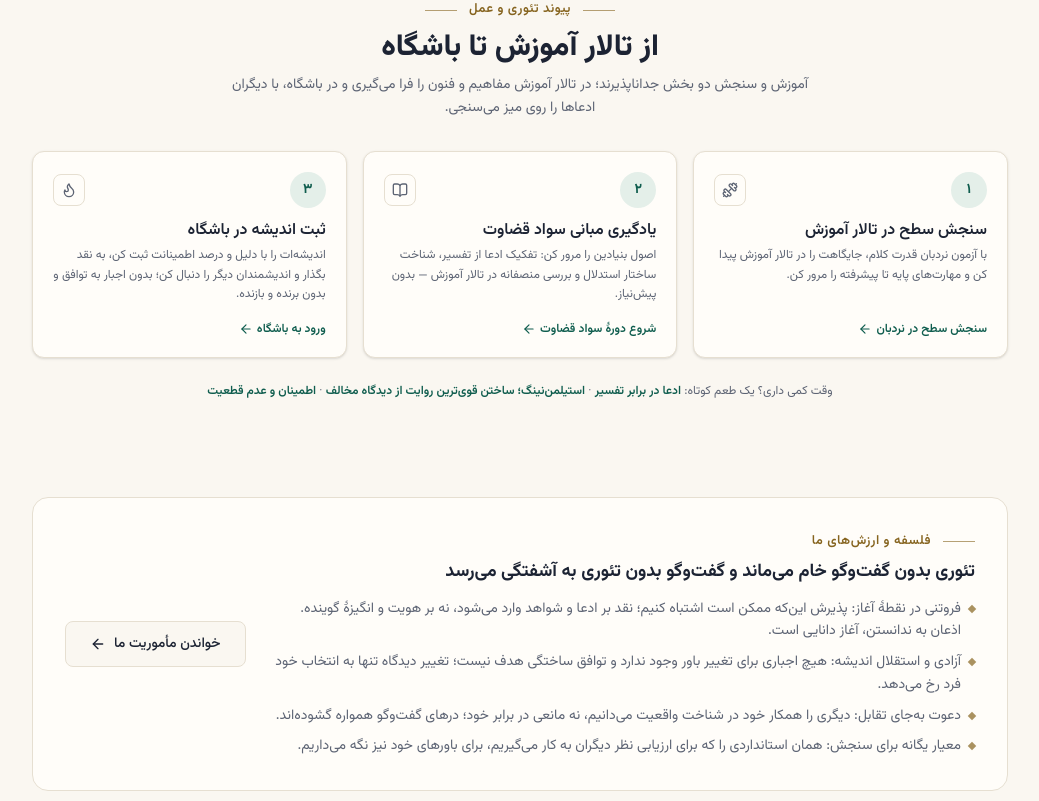
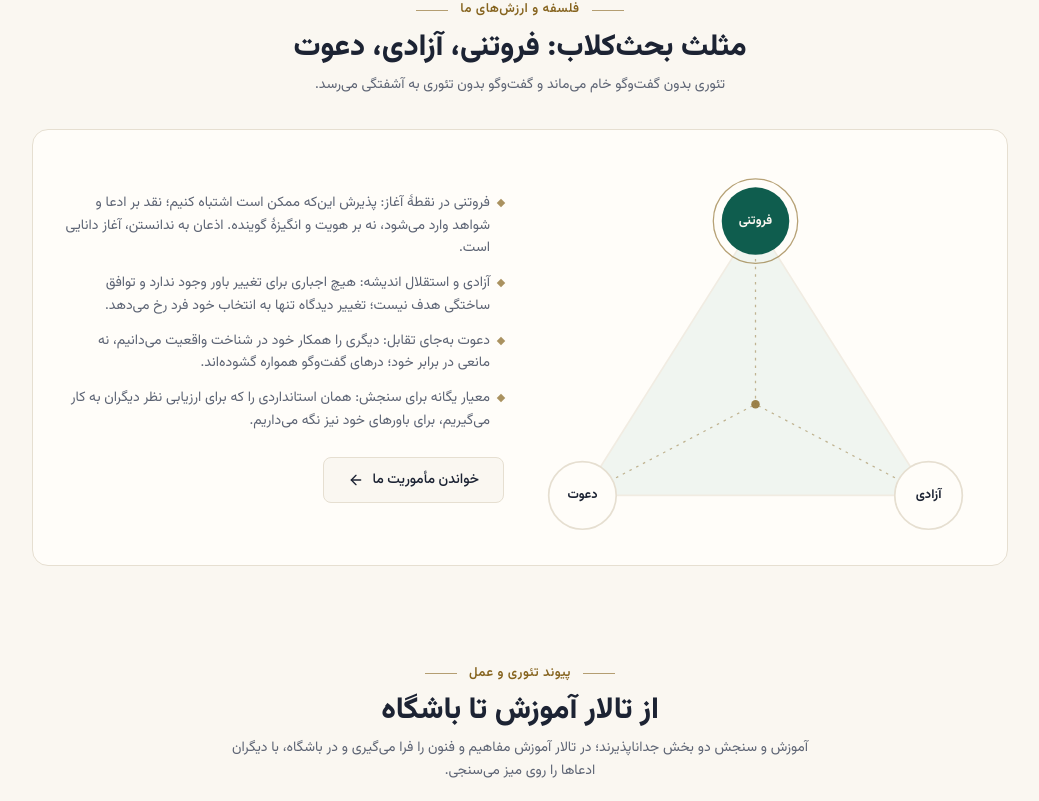
Before and after one commit to Mhmdrza/bahsclub, a Next.js app: page / in a window 1280 px wide. Shown: the part 1419-2220 px from the top of the page, without its empty margins (120-1159 px from the left). Built offline with nearby package versions, Linux system fonts and the light colour scheme; no server answers.

Commit message:
feat(home): draw brand spine triangle (فروتنی · آزادی · دعوت)

```diff
--- a/src/app/page.tsx
+++ b/src/app/page.tsx
@@ -9,6 +9,7 @@ import {
   BookOpen,
 } from "lucide-react";
 import HeroSection from "@/components/HeroSection";
+import { BrandTriangle } from "@/components/BrandTriangle";
 import { getArticleBySlug, getSiteConfig } from "@/lib/content";
 import { LADDER } from "@/lib/ladder";
 import { pageMetadata } from "@/lib/seo";
@@ -142,6 +143,38 @@ export default function HomePage() {
         </div>
       </section>
 
+       {/* 4. Why: the spine triangle + mission line */}
+      <section className="mb-20 sm:mb-24">
+        <div className="mb-8 text-center">
+          <p className="eyebrow eyebrow-centered mb-2">فلسفه و ارزش‌های ما</p>
+          <h2 className="text-3xl font-extrabold">مثلث بحث‌کلاب: فروتنی، آزادی، دعوت</h2>
+          <p className="mx-auto mt-2 max-w-xl text-sm leading-relaxed text-muted">
+            تئوری بدون گفت‌وگو خام می‌ماند و گفت‌وگو بدون تئوری به آشفتگی می‌رسد.
+          </p>
+        </div>
+
+        <div className="grid items-center gap-8 rounded-2xl border border-border bg-surface p-6 sm:p-8 lg:grid-cols-2">
+          <BrandTriangle />
+          <div>
+            <ul className="space-y-3 text-sm leading-relaxed text-muted">
+              {WHY.map((w) => (
+                <li key={w} className="flex items-start gap-2">
+                  <span className="mt-2 h-1.5 w-1.5 shrink-0 rotate-45 bg-gold/70" />
+                  <span>{w}</span>
+                </li>
+              ))}
+            </ul>
+            <Link
+              href="/mission"
+              className="mt-6 inline-flex shrink-0 items-center gap-2 rounded-lg border border-border bg-background px-6 py-3 text-sm font-medium transition-colors hover:border-accent/50 hover:text-accent"
+            >
+              خواندن مأموریت ما
+              <ArrowLeft className="h-4 w-4" />
+            </Link>
+          </div>
+        </div>
+      </section>
+
       {/* 3. Start here: the unified loop (Training to Ring) */}
       <section id="start" className="mb-20 scroll-mt-24 sm:mb-24">
         <div className="mb-8 text-center">
@@ -201,35 +234,9 @@ export default function HomePage() {
         )}
       </section>
 
-      {/* 4. Why: one line of mission */}
-      <section className="mb-20 sm:mb-24">
-        <div className="flex flex-col items-start justify-between gap-6 rounded-2xl border border-border bg-surface p-6 sm:flex-row sm:items-center sm:p-8">
-          <div>
-            <p className="eyebrow mb-1">فلسفه و ارزش‌های ما</p>
-            <h3 className="text-lg font-bold">
-              تئوری بدون گفت‌وگو خام می‌ماند و گفت‌وگو بدون تئوری به آشفتگی می‌رسد
-            </h3>
-            <ul className="mt-3 space-y-2 text-sm leading-relaxed text-muted">
-              {WHY.map((w) => (
-                <li key={w} className="flex items-start gap-2">
-                  <span className="mt-2 h-1.5 w-1.5 shrink-0 rotate-45 bg-gold/70" />
-                  <span>{w}</span>
-                </li>
-              ))}
-            </ul>
-          </div>
-          <Link
-            href="/mission"
-            className="inline-flex shrink-0 items-center gap-2 rounded-lg border border-border bg-background px-6 py-3 text-sm font-medium transition-colors hover:border-accent/50 hover:text-accent"
-          >
-            خواندن مأموریت ما
-            <ArrowLeft className="h-4 w-4" />
-          </Link>
-        </div>
-      </section>
 
       {/* 5. Dual CTA: Study Hall + Club */}
-      <section className="border-t border-border pt-12 text-center sm:pt-16">
+      {/* <section className="border-t border-border pt-12 text-center sm:pt-16">
         <p className="eyebrow eyebrow-centered mb-3">آغاز مسیر</p>
         <h2 className="mb-4 text-2xl font-extrabold sm:text-3xl">
           در تالار آموزش یاد بگیر، در باشگاه تجربه کن
@@ -259,7 +266,7 @@ export default function HomePage() {
           تمام گفت‌وگوها بر پایهٔ فروتنی، آزادی اندیشه و با احترام کامل به استقلال
           نظر برگزار می‌شوند.
         </p>
-      </section>
+      </section> */}
     </div>
   );
 }
--- /dev/null
+++ b/src/components/BrandTriangle.tsx
@@ -0,0 +1,65 @@
+// The brand spine: فروتنی · آزادی · دعوت, drawn as a triangle.
+export function BrandTriangle() {
+  return (
+    <svg
+      viewBox="0 0 520 440"
+      role="img"
+      aria-label="مثلث بحث‌کلاب: فروتنی، آزادی، دعوت"
+      className="mx-auto w-full max-w-md"
+    >
+      {/* triangle face */}
+      <polygon
+        points="260,70 465,395 55,395"
+        className="fill-accent-light stroke-border"
+        strokeWidth="2"
+        strokeLinejoin="round"
+        opacity="0.55"
+      />
+
+      {/* medians toward the centre */}
+      <g className="stroke-gold" strokeWidth="1.5" strokeDasharray="3 6" opacity="0.45">
+        <line x1="260" y1="70" x2="260" y2="287" />
+        <line x1="465" y1="395" x2="260" y2="287" />
+        <line x1="55" y1="395" x2="260" y2="287" />
+      </g>
+      <circle cx="260" cy="287" r="5" className="fill-gold" opacity="0.8" />
+
+      {/* فروتنی — primary, top */}
+      <circle cx="260" cy="70" r="50" className="stroke-gold" strokeWidth="1.5" fill="none" opacity="0.6" />
+      <circle cx="260" cy="70" r="40" className="fill-accent" />
+      <text
+        x="260"
+        y="70"
+        textAnchor="middle"
+        dominantBaseline="central"
+        className="fill-accent-fg text-[15px] font-bold"
+      >
+        فروتنی
+      </text>
+
+      {/* آزادی — bottom right */}
+      <circle cx="465" cy="395" r="40" className="fill-surface stroke-border" strokeWidth="2" />
+      <text
+        x="465"
+        y="395"
+        textAnchor="middle"
+        dominantBaseline="central"
+        className="fill-foreground text-[15px] font-bold"
+      >
+        آزادی
+      </text>
+
+      {/* دعوت — bottom left */}
+      <circle cx="55" cy="395" r="40" className="fill-surface stroke-border" strokeWidth="2" />
+      <text
+        x="55"
+        y="395"
+        textAnchor="middle"
+        dominantBaseline="central"
+        className="fill-foreground text-[15px] font-bold"
+      >
+        دعوت
+      </text>
+    </svg>
+  );
+}
```
